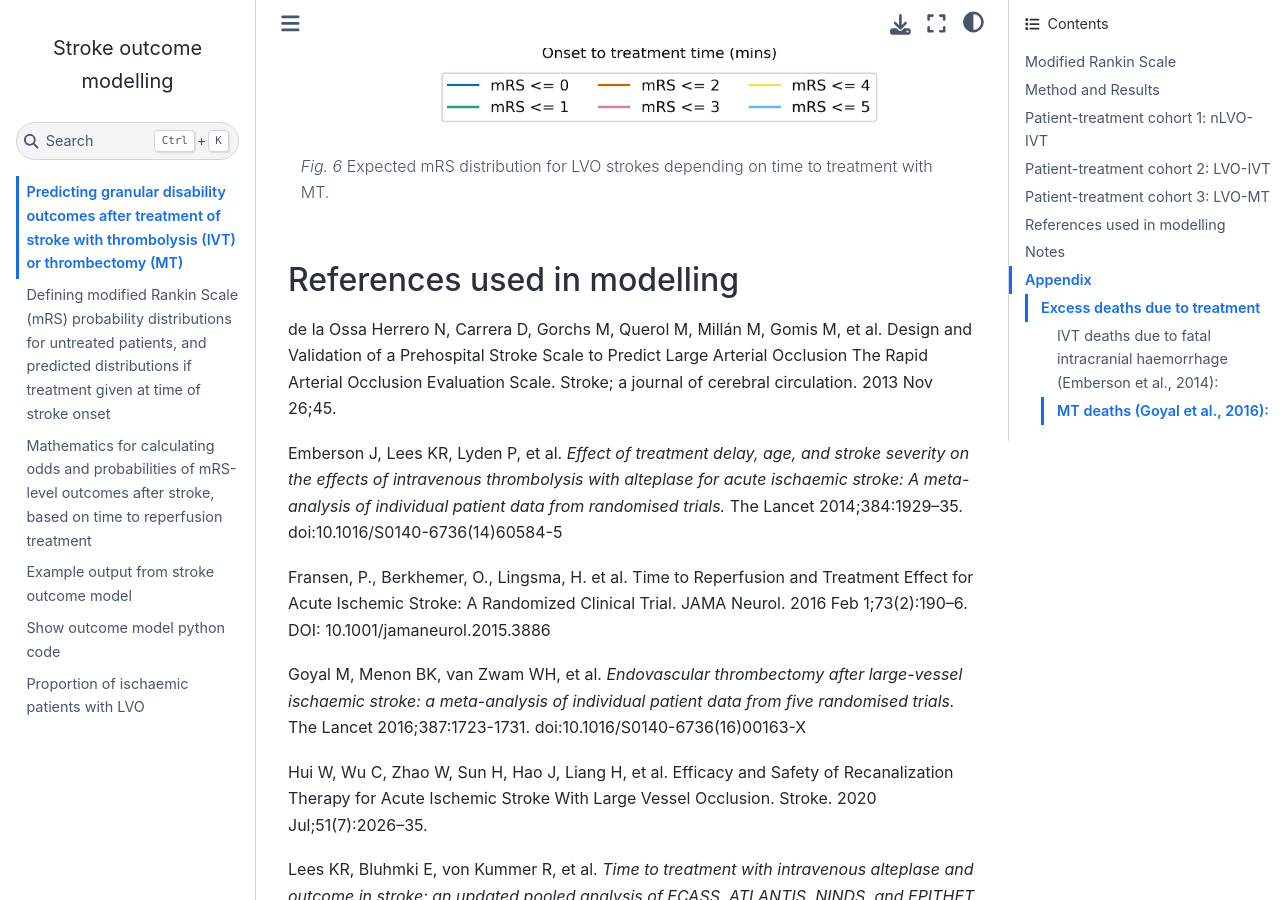
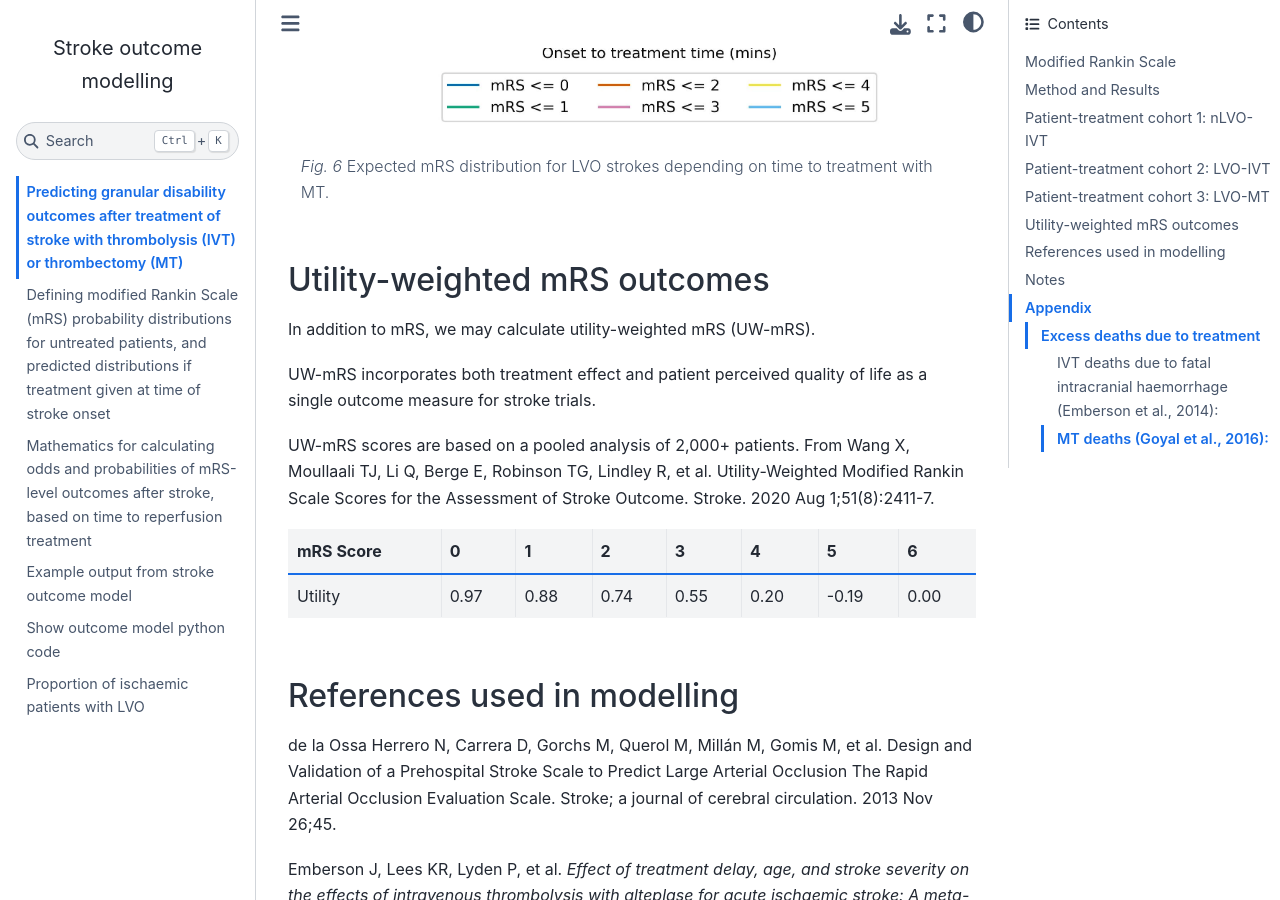
Before and after one commit to samuel-book/stroke_outcome, a Jupyter Book: the page built from intro.md, in a window 1280 px wide and 900 px high, scrolled down 11346 px. Built offline with Jupyter Book 1.0.4 settings and Sphinx 7.4.7 and the Sphinx Book theme 1.1.4, drawn with Linux system fonts in a browser that asks for light colours.

Commit message:
Add utility-weighted mRS to intro

```diff
--- a/intro.md
+++ b/intro.md
@@ -162,6 +162,21 @@ The modelled decay of effects of MT are shown in {numref}`figure {number} <LVO_M
 Expected mRS distribution for LVO strokes depending on time to treatment with MT.
 :::
 
+## Utility-weighted mRS outcomes
+
+In addition to mRS, we may calculate utility-weighted mRS (UW-mRS).
+
+UW-mRS incorporates both treatment effect and patient perceived quality of life as a single outcome measure for stroke trials.
+
+UW-mRS scores are based on a pooled analysis of 2,000+ patients.
+From  Wang X, Moullaali TJ, Li Q, Berge E, Robinson TG, Lindley R, et al.
+Utility-Weighted Modified Rankin Scale Scores for the Assessment of Stroke Outcome.
+Stroke. 2020 Aug 1;51(8):2411-7.
+
+| mRS Score | 0    | 1    | 2    | 3    | 4    | 5     | 6    |
+|-----------|------|------|------|------|------|-------|------|
+| Utility   | 0.97 | 0.88 | 0.74 | 0.55 | 0.20 | -0.19 | 0.00 |
+
 ## References used in modelling
 
 de la Ossa Herrero N, Carrera D, Gorchs M, Querol M, Millán M, Gomis M, et al. Design and Validation of a Prehospital Stroke Scale to Predict Large Arterial Occlusion The Rapid Arterial Occlusion Evaluation Scale. Stroke; a journal of cerebral circulation. 2013 Nov 26;45.
```
